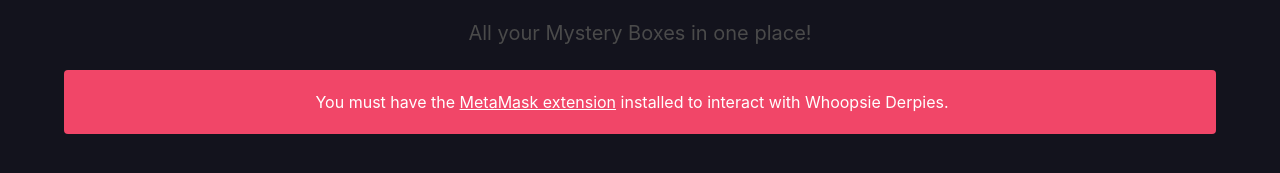
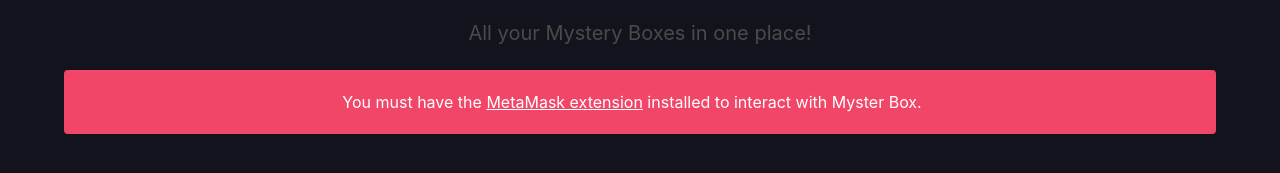
Before and after one commit to x-Code-x/react-nft, a React (Create React App) app in the folder frontend-react/: page / in a window 1280 px wide. Both pictures are taken after a click on the link "Your Derpies". Shown: the part 147-320 px from the top of the page. Built offline with nearby package versions, Linux system fonts and the light colour scheme; a web font is replaced by a local one.

Commit message:
Update MetamaskWarning.js

```diff
--- a/frontend-react/src/components/MetamaskWarning.js
+++ b/frontend-react/src/components/MetamaskWarning.js
@@ -5,7 +5,7 @@
       <a href="https://metamask.io/" target="_blank">
         MetaMask extension
       </a>{" "}
-      installed to interact with Whoopsie Derpies.
+      installed to interact with Myster Box.
     </div>
   );
 };
```
